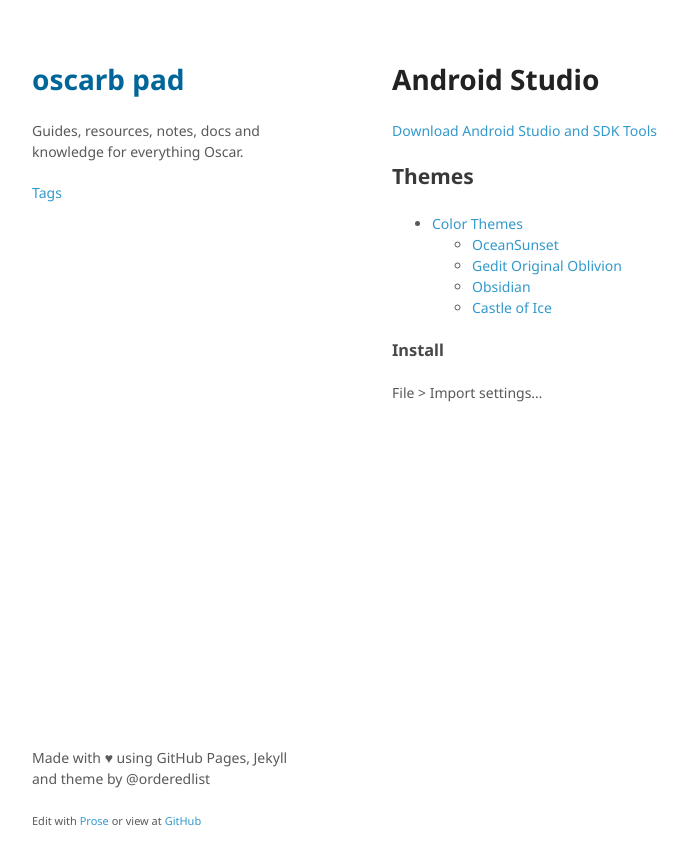
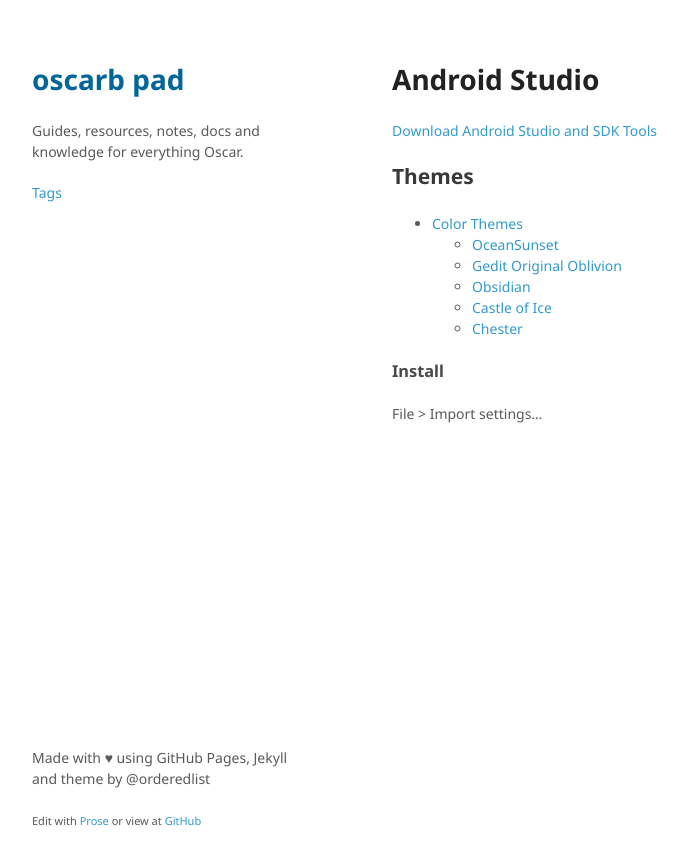
Before and after one commit to oscarb/pad, a Jekyll site: the page built from _docs/android-studio.md, in a window 1280 px wide. Shown: the top 865 px of the page, without its empty margins (128-815 px from the left). Built offline with Jekyll 4.4.1, drawn with Linux system fonts in a browser that asks for light colours.

Commit message:
Updated android-studio.md

```diff
--- a/_docs/android-studio.md
+++ b/_docs/android-studio.md
@@ -16,6 +16,7 @@ published: true
   * [Gedit Original Oblivion](http://color-themes.com/?view=theme&id=563a1a6580b4acf11273ae4d)
   * [Obsidian](http://color-themes.com/?view=theme&id=563a1a6180b4acf11273ae3d)
   * [Castle of Ice](http://color-themes.com/?view=theme&id=563a1aa980b4acf11273af45)
+  * [Chester](http://color-themes.com/?view=theme&id=563a1aa280b4acf11273af1d)
 
 ### Install
 
```
